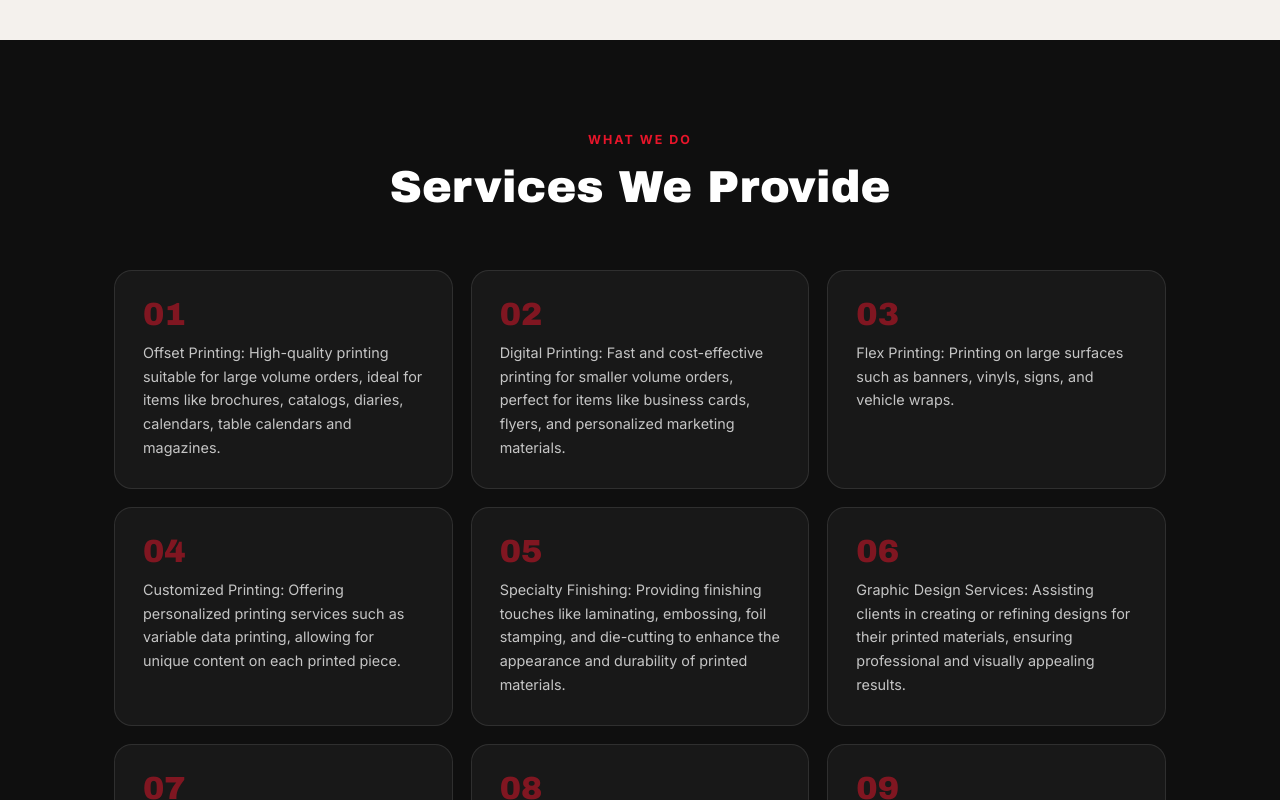
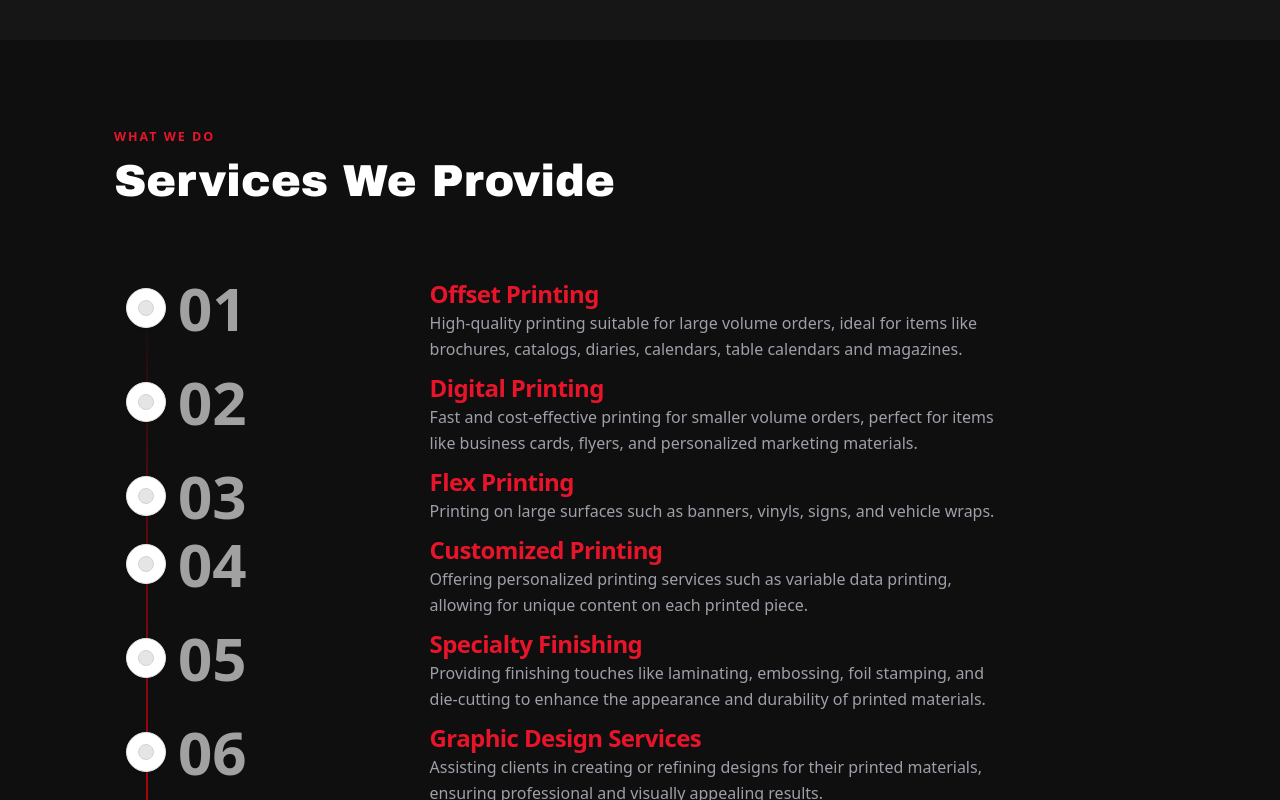
Before and after one commit to VarunThisSide/SarkarPress, a Next.js app: page / in a window 1280 px wide. Shown: the part 3800-4600 px from the top of the page. Built offline with nearby package versions, Linux system fonts and the light colour scheme.

Commit message:
changed view of features:services we provide

```diff
--- a/package.json
+++ b/package.json
@@ -12,9 +12,9 @@
     "@supabase/supabase-js": "^2.99.1",
     "clsx": "^2.1.1",
     "motion": "^12.38.0",
+    "next": "^15.5.6",
     "react": "^19.1.0",
     "react-dom": "^19.1.0",
-    "next": "^15.5.6",
     "tailwind-merge": "^3.6.0"
   },
   "devDependencies": {
--- a/src/app/page.tsx
+++ b/src/app/page.tsx
@@ -4,6 +4,7 @@ import { motion } from "motion/react";
 import React from "react";
 import { ImagesSlider } from "@/components/ui/images-slider";
 import { StickyScroll } from "@/components/ui/sticky-scroll-reveal";
+import { Timeline } from "@/components/ui/timeline";
 
 import Link from "next/link";
 import Image from "next/image";
@@ -46,6 +47,31 @@ const featureIcons = ["🖨️", "✨", "⚡", "💰"];
 
 export default function HomePage() {
   const { t } = useTranslation();
+
+  // Inside your service mapping in page.tsx
+  const featuresData = serviceKeys.map((key, index) => {
+    // Split the translation into Title and Description
+    // (Assuming your translation string looks like "Title: Description")
+    const fullText = t(key);
+    const [title, ...descParts] = fullText.split(":");
+    const description = descParts.join(":");
+
+    return {
+      title: (index + 1).toString().padStart(2, '0'),
+      content: (
+        <div className="mb-12 group">
+          <h4 className="text-[#e8152a] text-4xl md:text-2xl font-black mb-3 tracking-tight group-hover:translate-x-1 transition-transform duration-300">
+            {title}
+          </h4>
+          <p className="text-zinc-400 text-2xl md:text-base leading-relaxed max-w-xl">
+            {description}
+          </p>
+          {/* Optional: Add a subtle divider or accent */}
+          <div className="mt-6 h-[10px] w-12 group-hover:w-24 transition-all duration-500" />
+        </div>
+      ),
+    };
+  });
 
   const stickyContent = [
     {
@@ -191,17 +217,16 @@ export default function HomePage() {
       {/* SERVICES */}
       <section className="section section-dark">
         <div className="container">
-          <div className="section-header">
-            <div className="section-eyebrow">{t("section_what_we_do")}</div>
-            <h2 className="section-title">{t("services_title")}</h2>
-          </div>
-          <div className="services-list">
+          {/* <div className="services-list">
             {serviceKeys.map((key, i) => (
               <div className="service-card" key={key}>
                 <div className="service-number">0{i + 1}</div>
                 <div className="service-text">{t(key)}</div>
               </div>
             ))}
+          </div> */}
+          <div className="relative w-full overflow-clip">
+            <Timeline data={featuresData} />
           </div>
         </div>
       </section>
--- /dev/null
+++ b/src/components/ui/timeline.tsx
@@ -0,0 +1,201 @@
+// "use client";
+// import { useTranslation } from "@/context/TranslationContext";
+// import {
+//   useMotionValueEvent,
+//   useScroll,
+//   useTransform,
+//   motion,
+// } from "motion/react";
+// import React, { useEffect, useRef, useState } from "react";
+
+// interface TimelineEntry {
+//   title: string;
+//   content: React.ReactNode;
+// }
+
+// export const Timeline = ({ data }: { data: TimelineEntry[] }) => {
+//   const ref = useRef<HTMLDivElement>(null);
+//   const containerRef = useRef<HTMLDivElement>(null);
+//   const [height, setHeight] = useState(0);
+
+//   useEffect(() => {
+//     if (ref.current) {
+//       const rect = ref.current.getBoundingClientRect();
+//       setHeight(rect.height);
+//     }
+//   }, [ref]);
+
+//   const { scrollYProgress } = useScroll({
+//     target: containerRef,
+//     offset: ["start 10%", "end 50%"],
+//   });
+
+//   const heightTransform = useTransform(scrollYProgress, [0, 1], [0, height]);
+//   const opacityTransform = useTransform(scrollYProgress, [0, 0.1], [0, 1]);
+
+//   const { t } = useTranslation();
+
+//   return (
+//     <div
+//       className="w-full bg-white dark:bg-neutral-950 font-sans md:px-10"
+//       ref={containerRef}
+//     >
+//       {/* <div className="max-w-7xl mx-auto py-20 px-4 md:px-8 lg:px-10">
+//         <h2 className="text-lg md:text-4xl mb-4 text-black dark:text-white max-w-4xl">
+//           Changelog from my journey
+//         </h2>
+//         <p className="text-neutral-700 dark:text-neutral-300 text-sm md:text-base max-w-sm">
+//           I&apos;ve been working on Aceternity for the past 2 years. Here&apos;s
+//           a timeline of my journey.
+//         </p>
+//       </div> */}
+//       <div className="section-header max-w-7xl mx-auto py-20 px-4 md:px-8 lg:px-1">
+//         <div className="section-eyebrow text-lg md:text-4xl mb-4 text-black dark:text-white max-w-4xl">{t("section_what_we_do")}</div>
+//         <h2 className="section-title text-neutral-700 dark:text-neutral-300 text-sm md:text-base max-w-s">{t("services_title")}</h2>
+//       </div>
+
+//       <div ref={ref} className="relative max-w-7xl mx-auto pb-20">
+//         {data.map((item, index) => (
+//           <div
+//             key={index}
+//             className="flex justify-start pt-10 md:pt-40 md:gap-10"
+//           >
+//             <div className="sticky flex flex-col md:flex-row z-40 items-center top-40 self-start max-w-xs lg:max-w-sm md:w-full">
+//               <div className="h-10 absolute left-3 md:left-3 w-10 rounded-full bg-white dark:bg-black flex items-center justify-center">
+//                 <div className="h-4 w-4 rounded-full bg-neutral-200 dark:bg-neutral-800 border border-neutral-300 dark:border-neutral-700 p-2" />
+//               </div>
+//               <h3 className="hidden md:block text-xl md:pl-20 md:text-5xl font-bold text-neutral-500 dark:text-neutral-500 ">
+//                 {item.title}
+//               </h3>
+//             </div>
+
+//             <div className="relative pl-20 pr-4 md:pl-4 w-full">
+//               <h3 className="md:hidden block text-2xl mb-4 text-left font-bold text-neutral-500 dark:text-neutral-500">
+//                 {item.title}
+//               </h3>
+//               {item.content}{" "}
+//             </div>
+//           </div>
+//         ))}
+//         <div
+//           style={{
+//             height: height + "px",
+//           }}
+//           className="absolute md:left-8 left-8 top-0 overflow-hidden w-[2px] bg-[linear-gradient(to_bottom,var(--tw-gradient-stops))] from-transparent from-[0%] via-neutral-200 dark:via-neutral-700 to-transparent to-[99%]  [mask-image:linear-gradient(to_bottom,transparent_0%,black_10%,black_90%,transparent_100%)] "
+//         >
+//           <motion.div
+//             style={{
+//               height: heightTransform,
+//               opacity: opacityTransform,
+//             }}
+//             className="absolute inset-x-0 top-0  w-[2px] bg-gradient-to-t from-purple-500 via-blue-500 to-transparent from-[0%] via-[10%] rounded-full"
+//           />
+//         </div>
+//       </div>
+//     </div>
+//   );
+// };
+
+"use client";
+import { useTranslation } from "@/context/TranslationContext";
+import {
+  useScroll,
+  useTransform,
+  motion,
+} from "framer-motion";
+import React, { useEffect, useRef, useState } from "react";
+
+interface TimelineEntry {
+  title: string;
+  content: React.ReactNode;
+}
+
+export const Timeline = ({ data }: { data: TimelineEntry[] }) => {
+  const ref = useRef<HTMLDivElement>(null);
+  const containerRef = useRef<HTMLDivElement>(null);
+  const [height, setHeight] = useState(0);
+
+  useEffect(() => {
+    if (ref.current) {
+      const rect = ref.current.getBoundingClientRect();
+      setHeight(rect.height);
+    }
+  }, [ref]);
+
+  const { scrollYProgress } = useScroll({
+    target: containerRef,
+    offset: ["start 10%", "end 50%"],
+  });
+
+  const heightTransform = useTransform(scrollYProgress, [0, 1], [0, height]);
+  const opacityTransform = useTransform(scrollYProgress, [0, 0.1], [0, 1]);
+
+  const { t } = useTranslation();
+
+  return (
+    <div
+      className="w-full bg-[--bg] font-sans md:px-10"
+      ref={containerRef}
+    >
+      <div className="section-header max-w-7xl mx-auto py-20 px-4 md:px-8 lg:px-1 flex flex-col items-start">
+        <div className="section-eyebrow text-lg md:text-4xl mb-4 text-black dark:text-white max-w-4xl">
+          {t("section_what_we_do")}
+        </div>
+        <h2 className="section-title text-neutral-700 dark:text-neutral-300 text-sm md:text-base max-w-s">
+          {t("services_title")}
+        </h2>
+      </div>
+
+      <div ref={ref} className="relative max-w-7xl mx-auto pb-20">
+        {data.map((item, index) => (
+          <div
+            key={index}
+            className="flex flex-row justify-start pt-10 md:pt-40"
+          >
+            {/* LEFT COLUMN: Dot + Number (PURE FLEXBOX) */}
+            <div className="flex flex-row z-40 items-center self-start md:w-[35%] lg:w-[30%]">
+
+              {/* DOT WRAPPER: Fixed width (64px) keeps the center exactly at 32px for the line */}
+              <div className="w-[64px] flex justify-center shrink-0">
+                <div className="h-10 w-10 rounded-full bg-white dark:bg-black flex items-center justify-center border border-neutral-200 dark:border-neutral-800 shadow-sm z-50">
+                  <div className="h-4 w-4 rounded-full bg-neutral-200 dark:bg-neutral-800 border border-neutral-300 dark:border-neutral-700" />
+                </div>
+              </div>
+
+              {/* NUMBER: Flows naturally next to the dot with a guaranteed 24px gap (ml-6) */}
+              <h3 className="hidden md:block text-3xl md:text-6xl font-black text-neutral-400 dark:text-neutral-600 ml-6 mt-2">
+                {item.title}
+              </h3>
+            </div>
+
+            {/* RIGHT COLUMN: Content */}
+            <div className="relative w-[calc(100%-64px)] md:w-[65%] lg:w-[70%] pl-4 md:pl-0 pr-4">
+              {/* Title shows up here on mobile screens */}
+              <h3 className="md:hidden block text-3xl mb-4 text-left font-bold text-neutral-500">
+                {item.title}
+              </h3>
+              <div className="text-neutral-700 dark:text-neutral-300">
+                {item.content}
+              </div>
+            </div>
+          </div>
+        ))}
+
+        {/* TRACKER LINE */}
+        <div
+          style={{ height: height + "px" }}
+          /* left-8 equals 32px, which perfectly slices through the center of our 64px dot wrapper */
+          className="absolute left-8 top-0 overflow-hidden w-[2px] bg-[linear-gradient(to_bottom,var(--tw-gradient-stops))] from-transparent from-[0%] via-neutral-200 dark:via-neutral-800 to-transparent to-[99%] [mask-image:linear-gradient(to_bottom,transparent_0%,black_10%,black_90%,transparent_100%)] z-0"
+        >
+          <motion.div
+            style={{
+              height: heightTransform,
+              opacity: opacityTransform,
+            }}
+            className="absolute inset-x-0 top-0 w-[2px] bg-gradient-to-t from-red-500 via-red-600 to-transparent from-[0%] via-[10%] rounded-full shadow-[0_0_15px_rgba(239,68,68,0.5)]"
+          />
+        </div>
+      </div>
+    </div>
+  );
+};
--- a/src/styles/globals.css
+++ b/src/styles/globals.css
@@ -378,7 +378,7 @@ body {
 }
 
 .section-alt {
-  background: var(--bg-subtle);
+  background: var(--bg);
 }
 
 .section-dark {
```
